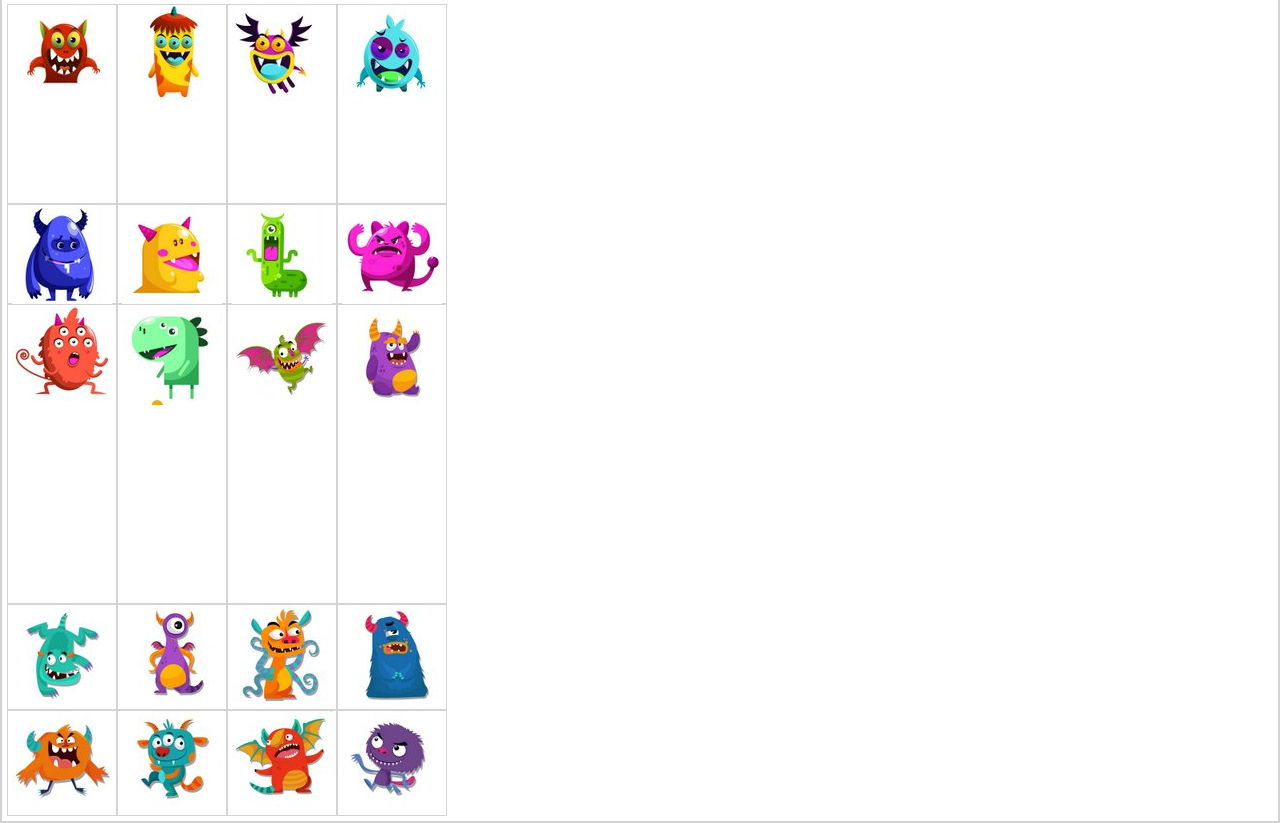
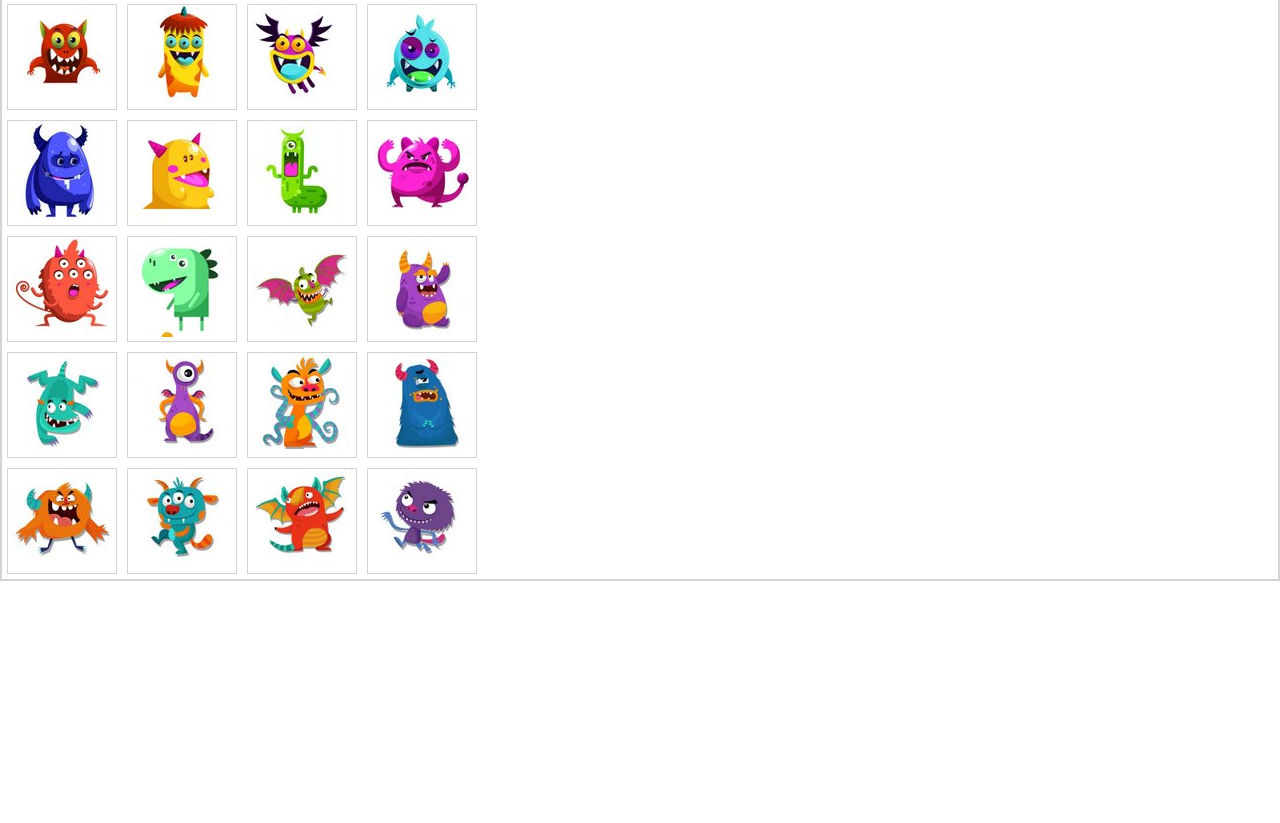
Before and after one commit to Hidy97/GridSz-rnyecskek, a plain HTML site: page index.html in a window 1280 px wide. Shown: the part 92-915 px from the top of the page. After the commit the page ends 800 px from the top, so only its background shows below. Drawn offline with Linux system fonts and the light colour scheme.

Commit message:
Első példa szerint gridgappel

```diff
--- a/stilus.css
+++ b/stilus.css
@@ -12,8 +12,8 @@ img{
 /*Gridelicious*/
 article{
     display: grid;
+    grid-gap: 10px;
     grid-template-columns: repeat(4, 110px);
-    grid-template-rows: 200px 100px 300px;
 }
 /*Grid vége*/
 
```
